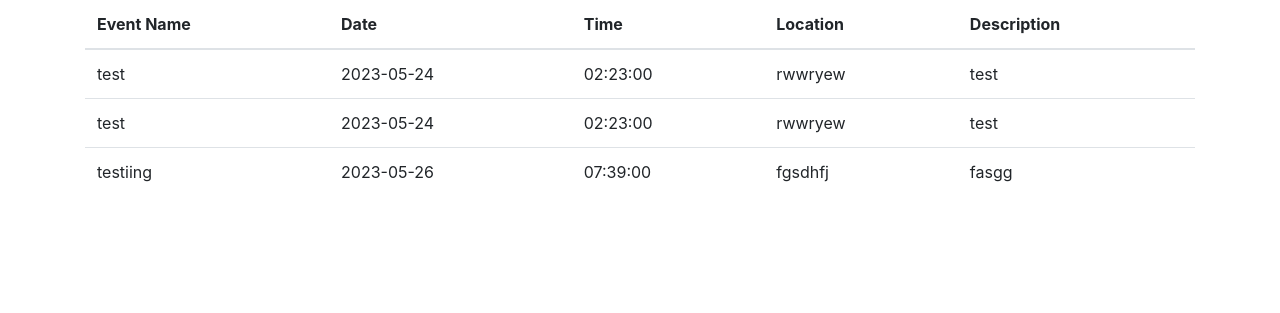
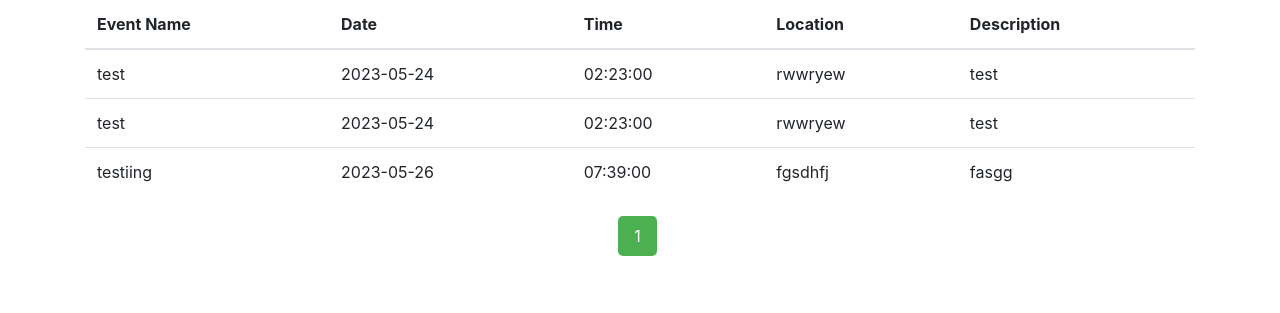
Before and after one commit to Yaj-t/EventWebsite, a PHP site: page /browse.php in a window 1280 px wide. Shown: the part 177-490 px from the top of the page. Run offline with PHP 8.4, Linux system fonts and the light colour scheme; data comes from the database, SQL or seed files in the repository.

Commit message:
added pagination

```diff
--- a/browse.php
+++ b/browse.php
@@ -3,6 +3,37 @@
 <head>
     <title>Event Website - Browse Events</title>
     <link rel="stylesheet" href="https://maxcdn.bootstrapcdn.com/bootstrap/4.0.0/css/bootstrap.min.css">
+    <style>
+         .pagination-container {
+            display: flex;
+            justify-content: center;
+            margin-top: 20px;
+            margin-bottom: 20px;
+        }
+
+        .pagination {
+            display: inline-block;
+        }
+
+        .pagination a {
+            display: inline-block;
+            padding: 8px 16px;
+            text-decoration: none;
+            color: #000;
+            background-color: #f2f2f2;
+            border-radius: 5px;
+            margin-right: 5px;
+        }
+
+        .pagination a.active {
+            background-color: #4CAF50;
+            color: white;
+        }
+
+        .pagination a:hover {
+            background-color: #ddd;
+        }
+    </style>
 </head>
 <body>
     <div class="container mt-4">
@@ -37,7 +68,25 @@
         }
 
         // Retrieve events within the specified date range
-        $sql = "SELECT * FROM events WHERE date >= '$startDate' AND date <= '$endDate' ORDER BY date ASC";
+        $limit = 10; // Maximum number of events per page
+
+        // Get the total count of events
+        $countSql = "SELECT COUNT(*) AS total FROM events WHERE date >= '$startDate' AND date <= '$endDate'";
+        $countResult = $conn->query($countSql);
+        $row = $countResult->fetch_assoc();
+        $totalEvents = $row['total'];
+
+        // Calculate the number of pages
+        $totalPages = ceil($totalEvents / $limit);
+
+        // Get the current page from the URL parameter
+        $currentPage = isset($_GET['page']) ? $_GET['page'] : 1;
+
+        // Calculate the offset for the events query
+        $offset = ($currentPage - 1) * $limit;
+
+        // Retrieve events for the current page
+        $sql = "SELECT * FROM events WHERE date >= '$startDate' AND date <= '$endDate' ORDER BY date ASC LIMIT $limit OFFSET $offset";
         $result = $conn->query($sql);
 
         if ($result->num_rows > 0) {
@@ -66,6 +115,21 @@
             }
 
             echo '</tbody></table>';
+
+            // Display pagination buttons
+            echo '<div class="pagination-container">';
+            echo '<div class="pagination">';
+            if ($currentPage > 1) {
+                echo '<a href="?page='.($currentPage - 1).'&start-date='.$startDate.'&end-date='.$endDate.'">Previous</a>';
+            }
+            for ($i = 1; $i <= $totalPages; $i++) {
+                echo '<a href="?page='.$i.'&start-date='.$startDate.'&end-date='.$endDate.'" class="'.($currentPage == $i ? 'active' : '').'">'.$i.'</a>';
+            }
+            if ($currentPage < $totalPages) {
+                echo '<a href="?page='.($currentPage + 1).'&start-date='.$startDate.'&end-date='.$endDate.'">Next</a>';
+            }
+            echo '</div>';
+            echo '</div>';
         } else {
             echo 'No events found within the specified date range.';
         }
```
Also changed, not shown: myEvents.php (+20 -11 lines).
